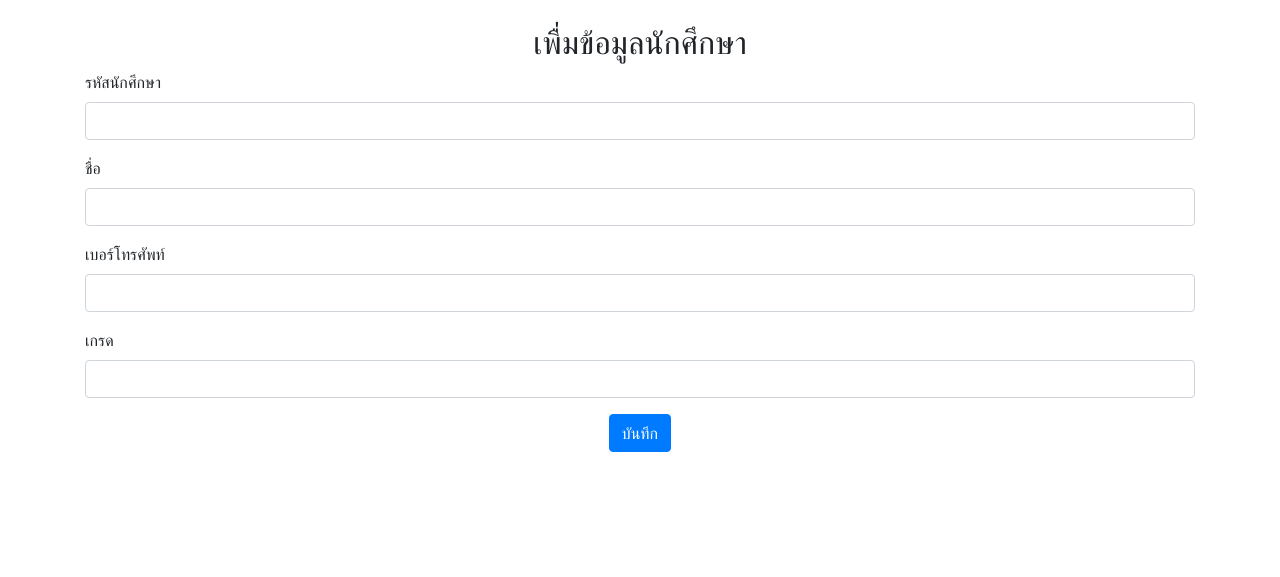
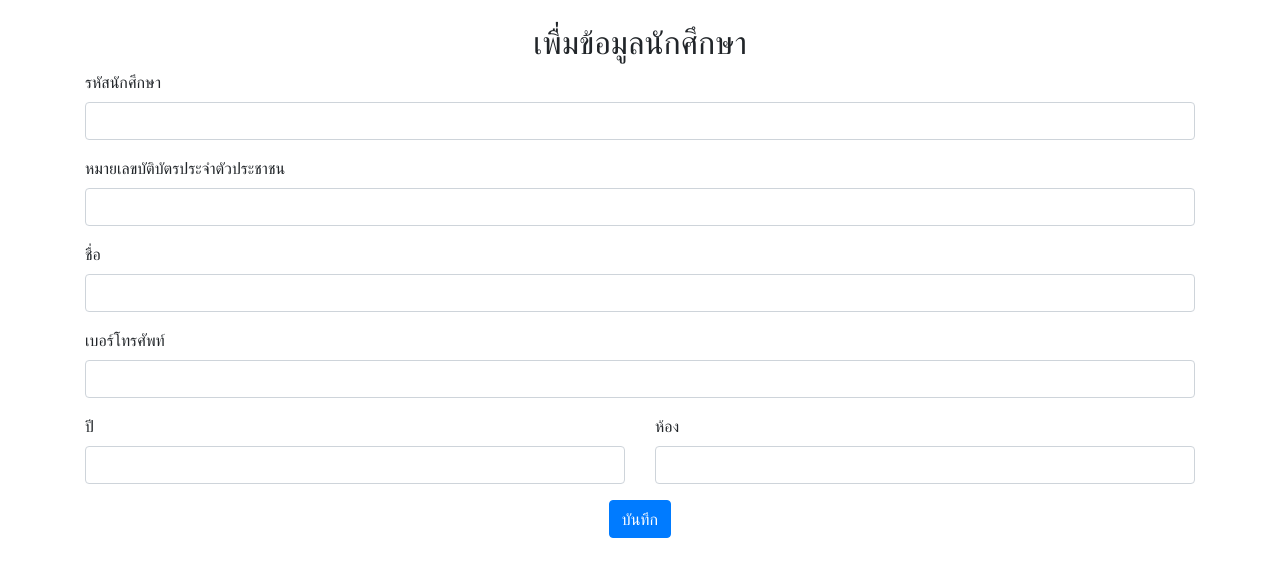
Before and after one commit to maxjirayut/Elect, a PHP site: page /FromInserNumber.php in a window 1280 px wide. Shown: the part 56-633 px from the top of the page. Run offline with PHP 8.4, Linux system fonts and the light colour scheme.

Commit message:
and 3-8-19

```diff
--- a/Add_Student.php
+++ b/Add_Student.php
@@ -8,12 +8,14 @@ if ($objResult !='' || $objResult != NULL) {
   echo "<script>alert('มีรหัสนักศึกษาแล้วไม่สามารถกรอกซ่ำได้')</script>";
   echo "<script>window.location='FromInserNumber.php'</script>";
 }else {
-  $SQL = 'insert into tb_number(Number_Code,Number_Name,Number_Phone,Grade)
+  $SQL = 'insert into tb_number(Number_Code,Number_User,Number_Name,Number_Phone,Year,room)
     value (
       "'.$_POST["Number_Code"].'",
+      "'.$_POST["Number_User"].'",
       "'.$_POST["Number_Name"].'",
       "'.$_POST["Number_Phone"].'",
-      "'.$_POST["Grade"].'"
+      "'.$_POST["Year"].'",
+      "'.$_POST["room"].'"
       )';
   $SQL = mysql_query($SQL);
 
--- a/CheckLogin.php
+++ b/CheckLogin.php
@@ -9,7 +9,7 @@ include 'Connect.php';
 	{
 			// echo "Username and Password Incorrect!";
 			echo "<script>alert('Username and Password ไม่ถูกต้อง')</script>";
-			// echo "<script>window.location='login.php'</script>";
+		  echo "<script>window.location='login.php'</script>";
 	}
 	else
 	{
--- a/Delete_Student.php
+++ b/Delete_Student.php
@@ -2,6 +2,6 @@
 include 'Connect.php';
 $Number_ID = $_GET['Number_ID'];
 $SQL = "delete from tb_number where Number_ID = '$Number_ID'";
-$rss = mysql_query($SQL);
+mysql_query($SQL);
 echo "<script>window.location='Student.php'</script>";
  ?>
--- a/FromInserNumber.php
+++ b/FromInserNumber.php
@@ -10,6 +10,10 @@ include 'Menu/MenuStudent.php'; ?>
       <input type="number" class="form-control" required   name="Number_Code">
     </div>
     <div class="form-group">
+      <label>หมายเลขบัติบัตรประจำตัวประชาชน</label>
+      <input type="number" class="form-control" required   name="Number_User">
+    </div>
+    <div class="form-group">
       <label>ชื่อ</label>
       <input type="text" class="form-control" name="Number_Name">
     </div>
@@ -18,8 +22,16 @@ include 'Menu/MenuStudent.php'; ?>
       <input type="number" class="form-control" name="Number_Phone">
     </div>
     <div class="form-group">
-      <label>เกรด</label>
-      <input type="text" class="form-control" name="Grade">
+      <div class="row">
+        <div class="col">
+          <label>ปี</label>
+          <input type="number" class="form-control"  name="Year">
+        </div>
+        <div class="col">
+          <label>ห้อง</label>
+          <input type="number" class="form-control" name="room">
+        </div>
+      </div>
     </div>
     <div class="text-center">
       <input type="submit" class="btn btn-primary" name="Edit"  value="บันทึก">
--- a/Student.php
+++ b/Student.php
@@ -60,8 +60,11 @@ include 'Connect.php';?>
      <thead class="thead-light">
         <tr>
           <th>รหัสนักศึกษา</th>
+          <th>บัตรประจำตัวประชาชน</th>
           <th>ชื่อ</th>
           <th>เบอร์โทร</th>
+          <th>ปีการศึกษา</th>
+          <th>ห้อง</th>
           <th>แก่ไข/ลบ</th>
         </tr>
       </thead>
@@ -97,8 +100,11 @@ include 'Connect.php';?>
          ?>
         <tr>
           <td><?php echo $a['Number_Code']; ?></td>
+          <td><?php echo $a['Number_User']; ?></td>
           <td><?php echo $a['Number_Name']; ?></td>
           <td><?php echo $a['Number_Phone']; ?></td>
+          <td><?php echo $a['Year']; ?></td>
+          <td><?php echo $a['room']; ?></td>
           <td width="15%" >
             <div class="text-center">
               <a href="FromStudent.php?Number_ID=<?php echo $a['Number_ID']; ?>">
--- a/Update_Student.php
+++ b/Update_Student.php
@@ -7,9 +7,11 @@ if (!isset($_POST['Edit'])) {
 if ($_POST['Edit']) {
  $sql_up = 'UPDATE tb_number set
         Number_Code = "'.$_POST['Number_Code'].'",
+        Number_Code = "'.$_POST['Number_User'].'",
         Number_Name = "'.$_POST['Number_Name'].'",
         Number_Phone = "'.$_POST['Number_Phone'].'",
-        Grade = "'.$_POST['Grade'].'"
+        Year = "'.$_POST['Year'].'",
+        room = "'.$_POST['room'].'"
         WHERE
         Number_ID = "'.$_GET['Number_ID'].'"
    ';
```
Also changed, not shown: FromStudent.php (+14 -2 lines).
